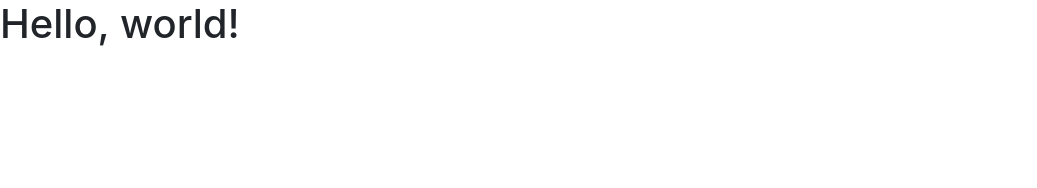
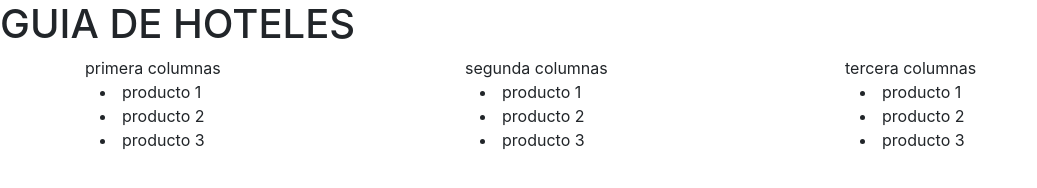
Before and after one commit to rurvina208/fullstack, a website: page index.html in a window 1280 px wide. Shown: the whole page, without its empty margins (0-1037 px from the left). Drawn offline with nearby package versions, Linux system fonts and the light colour scheme.

Commit message:
agregando grillas en el index.html

```diff
--- a/index.html
+++ b/index.html
@@ -10,7 +10,36 @@
     <title>Hello, world!</title>
   </head>
   <body>
-    <h1>Hello, world!</h1>
+    <h1>GUIA DE HOTELES</h1>
+    <div class="container">
+        <div class="row">
+            <div class="col-sm">
+                primera columnas
+                <div class="col">
+                    <li>producto 1</li>
+                    <li>producto 2</li>
+                    <li>producto 3</li>
+                </div>
+            </div>
+            <div class="col-sm">
+                segunda columnas
+                <div class="col">
+                    <li>producto 1</li>
+                    <li>producto 2</li>
+                    <li>producto 3</li>
+                </div>
+            </div>
+            <div class="col-sm">
+                tercera columnas
+                <div class="col">
+                    <li>producto 1</li>
+                    <li>producto 2</li>
+                    <li>producto 3</li>
+                </div>
+            </div>
+        </div>
+
+    </div>
 
     <!-- Optional JavaScript -->
     <!-- jQuery first, then Popper.js, then Bootstrap JS -->
```
Also changed, not shown: package.json (+6 -1 lines).
